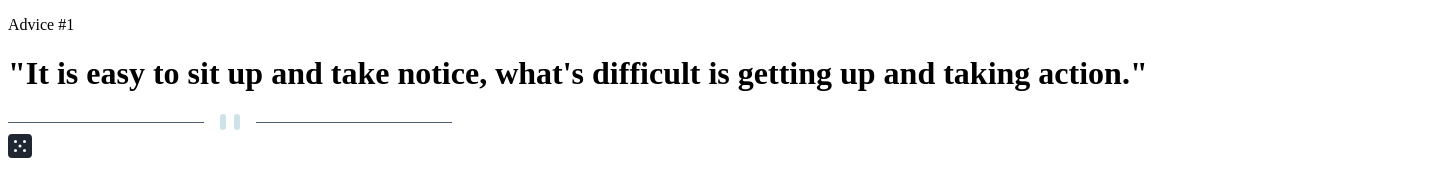
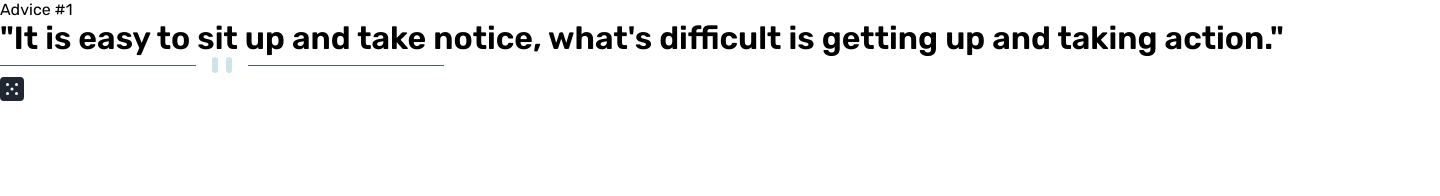
Before and after one commit to jerome310/advice-generator-app, a plain HTML site: page index.html in a window 1280 px wide. Shown: the whole page, 1440 px wide, since content can reach past the window. Drawn offline with Linux system fonts and the light colour scheme.

Commit message:
created css and javascript files and added font-family styling for project

```diff
--- a/index.html
+++ b/index.html
@@ -7,11 +7,18 @@
   <!-- displays site properly based on user's device -->
   <link rel="icon" type="image/png" sizes="32x32" href="./images/favicon-32x32.png">
   <title>Frontend Mentor | Advice generator app</title>
+  <!-- Google Font -->
+  <link rel="preconnect" href="https://fonts.googleapis.com">
+  <link rel="preconnect" href="https://fonts.gstatic.com" crossorigin>
+  <link
+    href="https://fonts.googleapis.com/css2?family=Karla:wght@200;300;400;500;600;700;800&family=Montserrat:wght@100;200;300;400;500;600;700;800;900&family=Rubik:ital,wght@0,400;0,600;1,500&display=swap"
+    rel="stylesheet">
+    <!-- CSS STYLE -->
   <link rel="stylesheet" href="/style.css">
 </head>
 
 <body>
-  <div>
+  <div class="container">
     <p class="advice-counter">Advice #1</p>
     <h1>"It is easy to sit up and take notice, what's difficult is getting up and taking action."</h1>
     <svg class="line-divider" width="444" height="16" xmlns="http://www.w3.org/2000/svg">
--- a/style.css
+++ b/style.css
@@ -1,3 +1,12 @@
 * {
+    margin: 0;
+    padding: 0;
+    box-sizing: border-box;
+    font-family: 'Karla', sans-serif;
+    font-family: 'Montserrat', sans-serif;
+    font-family: 'Rubik', sans-serif;
+}
 
+.container {
+    width: 1440px;
 }
```
